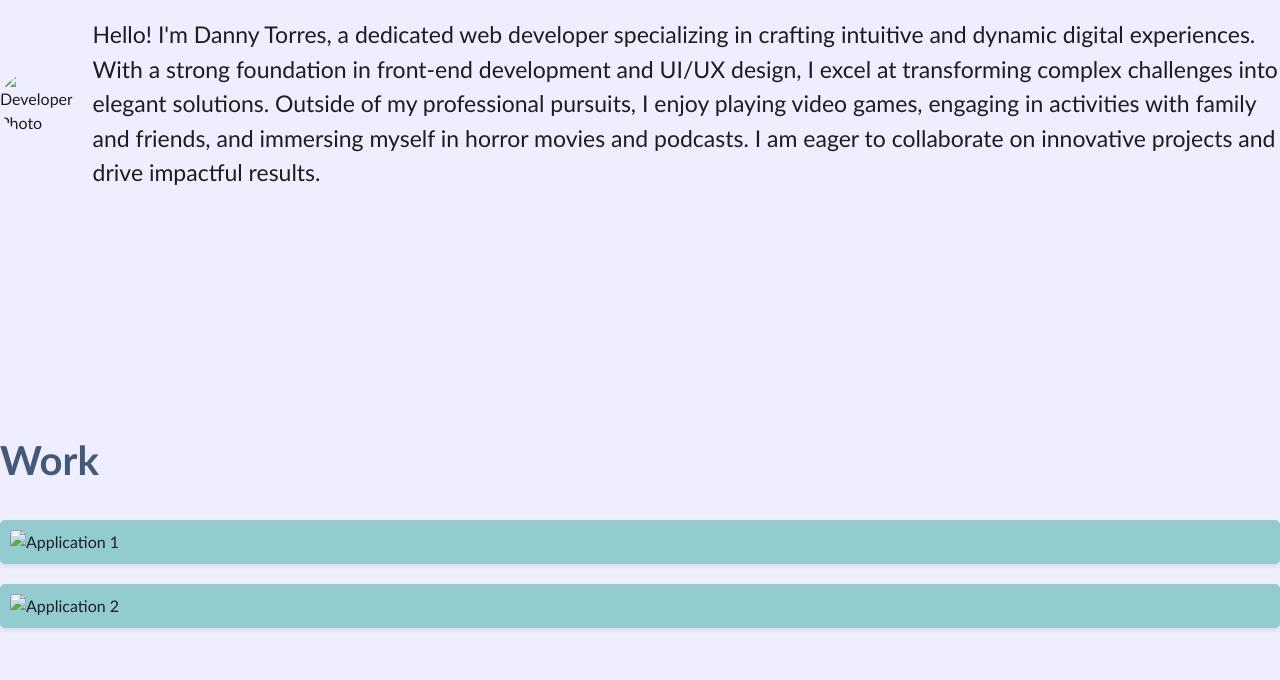
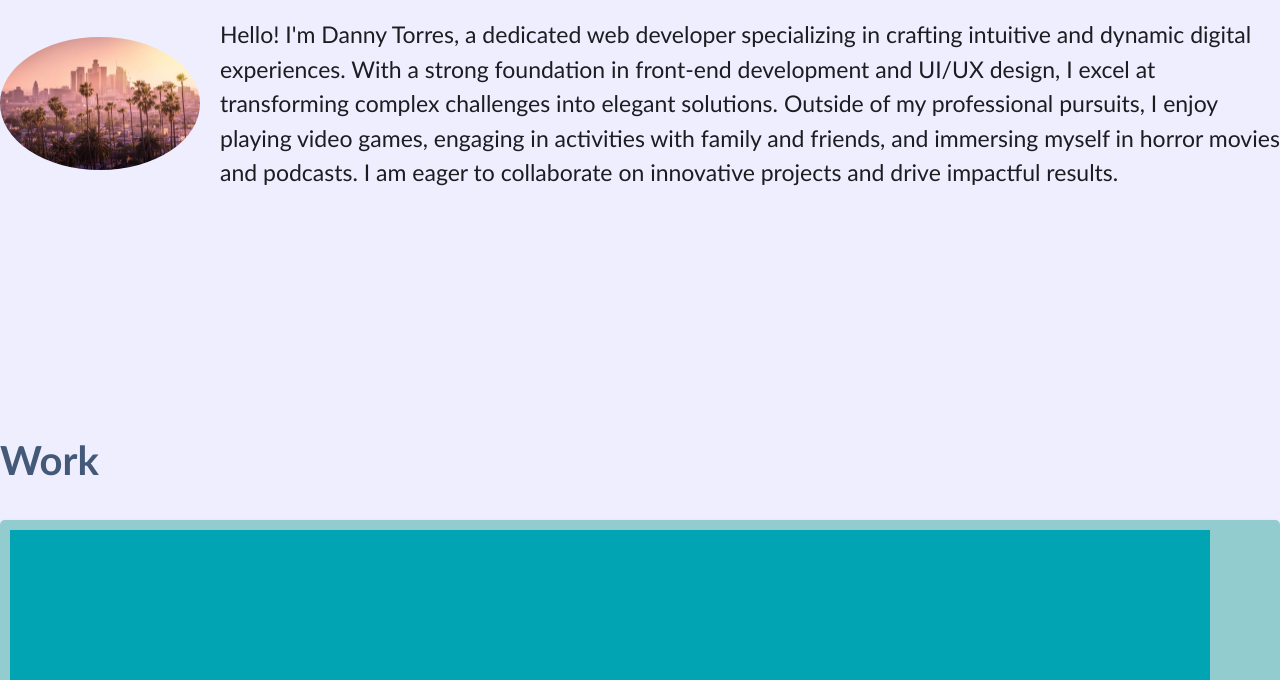
Before and after one commit to DannyT2002/MyPortfolio, a plain HTML site: page index.html in a window 1280 px wide. Shown: the part 438-1118 px from the top of the page. Drawn offline with Linux system fonts and the light colour scheme.

Commit message:
added images into image folder and linked them to index.html

```diff
--- a/index.html
+++ b/index.html
@@ -24,7 +24,7 @@
       <div class="container">
         <h2>About</h2>
         <div class="profile">
-          <img src="avatar.jpg" alt="Developer Photo" />
+          <img src="./assets/images/Aesthetic LA City.jpg" alt="Developer Photo" />
           <p>
             Hello! I'm Danny Torres, a dedicated web developer specializing in
             crafting intuitive and dynamic digital experiences. With a strong
@@ -44,10 +44,10 @@
         <h2>Work</h2>
         <div class="applications">
           <a href="application1.html">
-            <img src="application1.jpg" alt="Application 1" />
+            <img src="./assets/images/blogImageForPortfolio.png" alt="Application 1" />
           </a>
           <a href="application2.html">
-            <img src="application2.jpg" alt="Application 2" />
+            <img src="./assets/images/noteTakerImageForPortfolio.jpg" alt="Application 2" />
           </a>
           <!-- Add more applications as needed -->
         </div>
```
Also changed, not shown: assets/images/Aesthetic LA City.jpg (added), assets/images/blogImageForPortfolio.png (added), assets/images/noteTakerImageForPortfolio.jpg (added).
